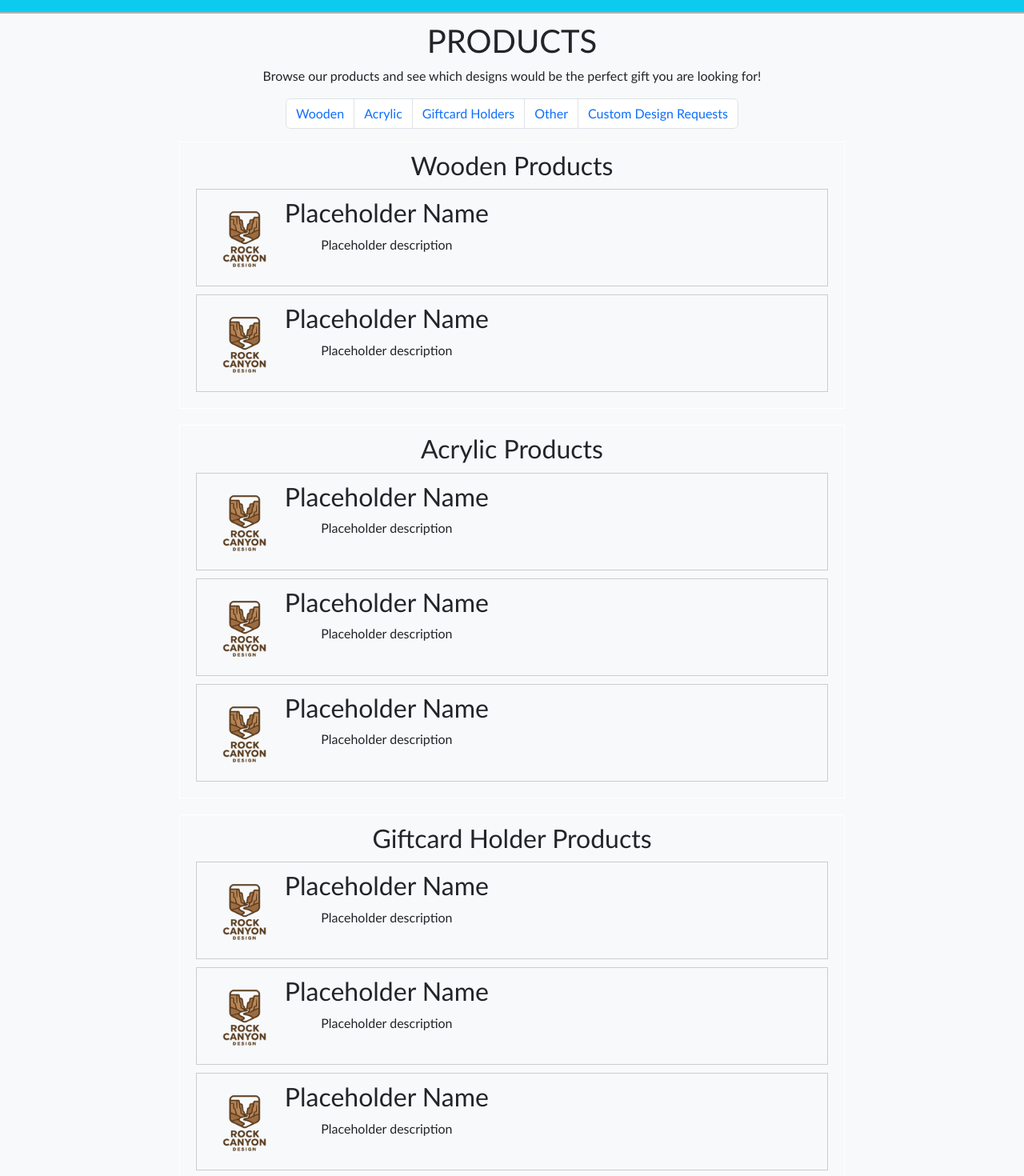
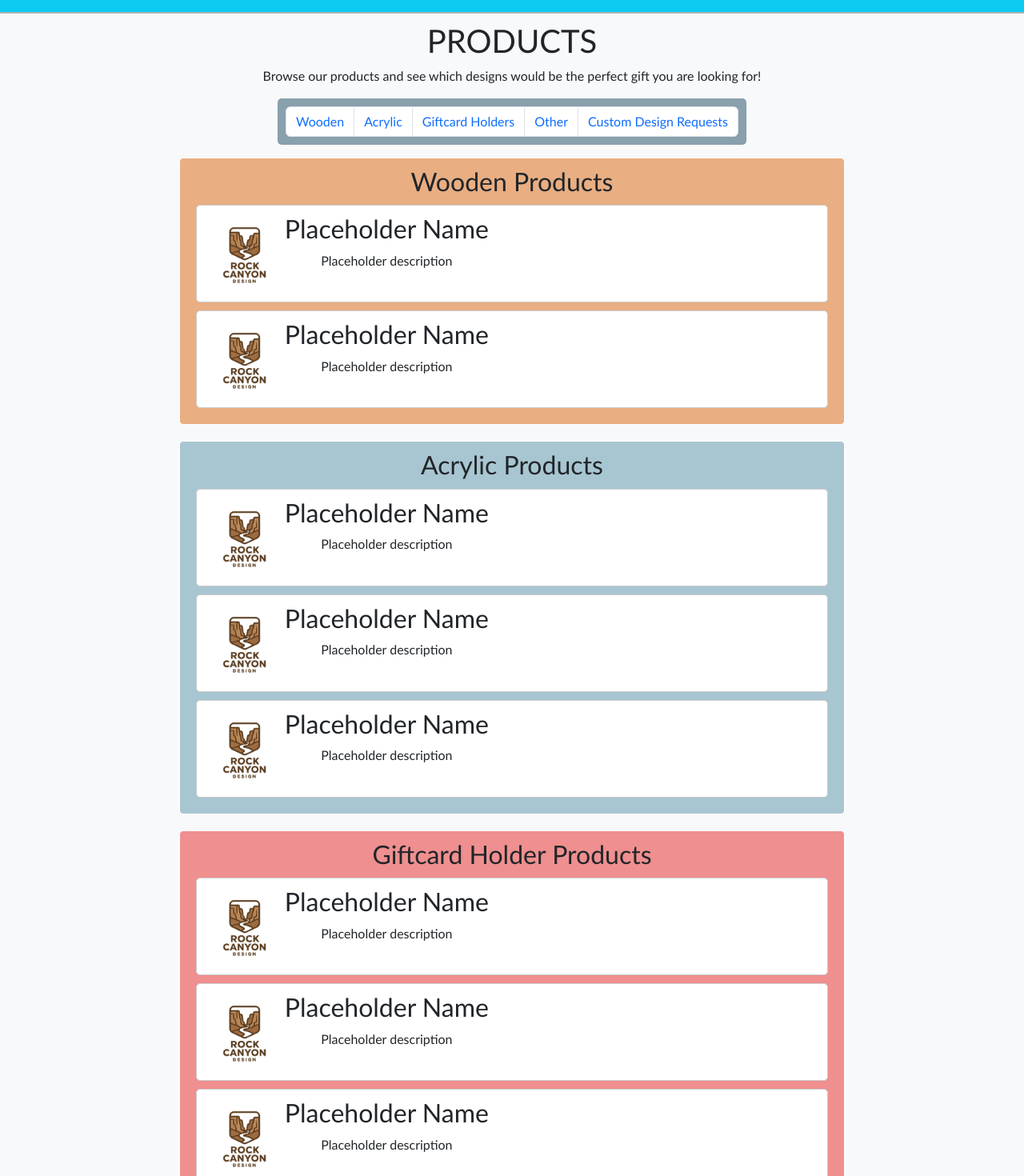
Before and after one commit to Cartermidd/startup, a React (Vite) app: page /products in a window 1280 px wide. Shown: the part 300-1770 px from the top of the page at 80% size. Built offline with nearby package versions, Linux system fonts and the light colour scheme.

Commit message:
Products CSS adjustments

```diff
--- a/src/app.css
+++ b/src/app.css
@@ -137,3 +137,36 @@ button {
     margin-right: 5px;
     margin-left: 5px;
 }
+
+#product-type-selection {
+    display: flex;
+    justify-content: center;
+    background-color: #4b6f81a2;
+    padding: 10px;
+    border-radius: 5px;
+}
+
+#Wooden-Products {
+    background-color: #e69e68d0;
+    border-radius: 5px;
+  }
+
+#Acrylic-Products {
+    background-color: #92b8c5c5;
+    border-radius: 5px;
+  }
+
+#Giftcard-Holder-Products {
+    background-color: #ed6b6bbc;
+    border-radius: 5px;
+  }
+
+#Other-Products {
+    background-color: #828a969d;
+    border-radius: 5px;
+  }
+
+.product-box {
+    background-color: #ffffff;
+    border-radius: 5px;
+}
--- a/src/products/products.jsx
+++ b/src/products/products.jsx
@@ -8,7 +8,7 @@ export function Products() {
       <h1>PRODUCTS</h1>
       <p>Browse our products and see which designs would be the perfect gift you are looking for!</p>
       <nav>
-        <ul className="pagination">
+        <ul id="product-type-selection" className="pagination">
           <li className="page-item"><a className="page-link" href="#Wooden-Products">Wooden</a></li>
           <li className="page-item"><a className="page-link" href="#Acrylic-Products">Acrylic</a></li>
           <li className="page-item"><a className="page-link" href="#Giftcard-Holder-Products">Giftcard Holders</a></li>
```
